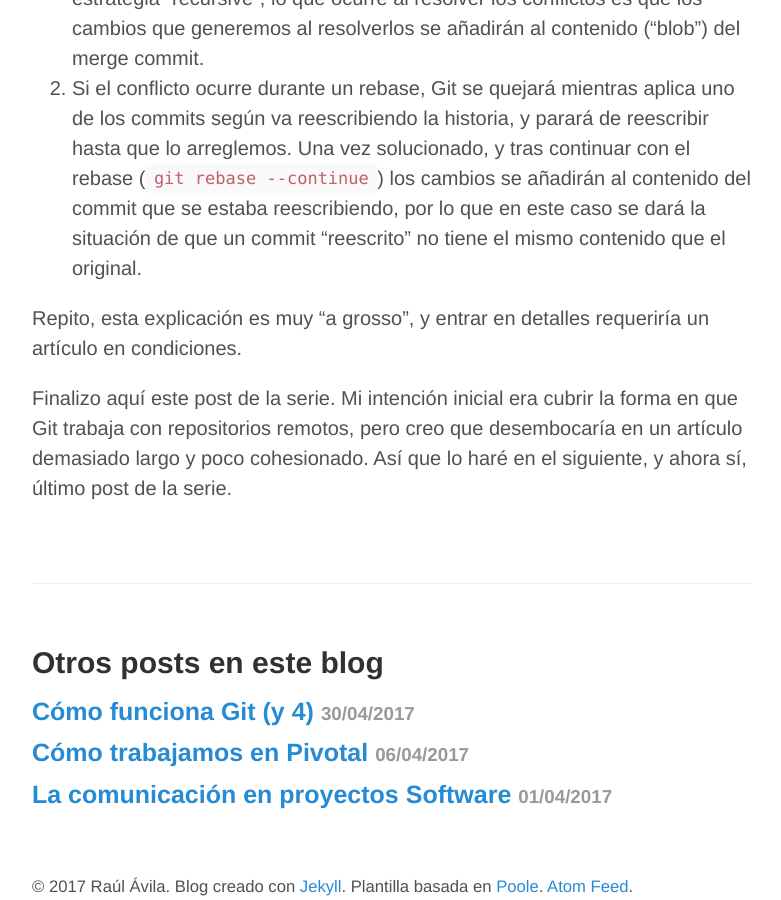
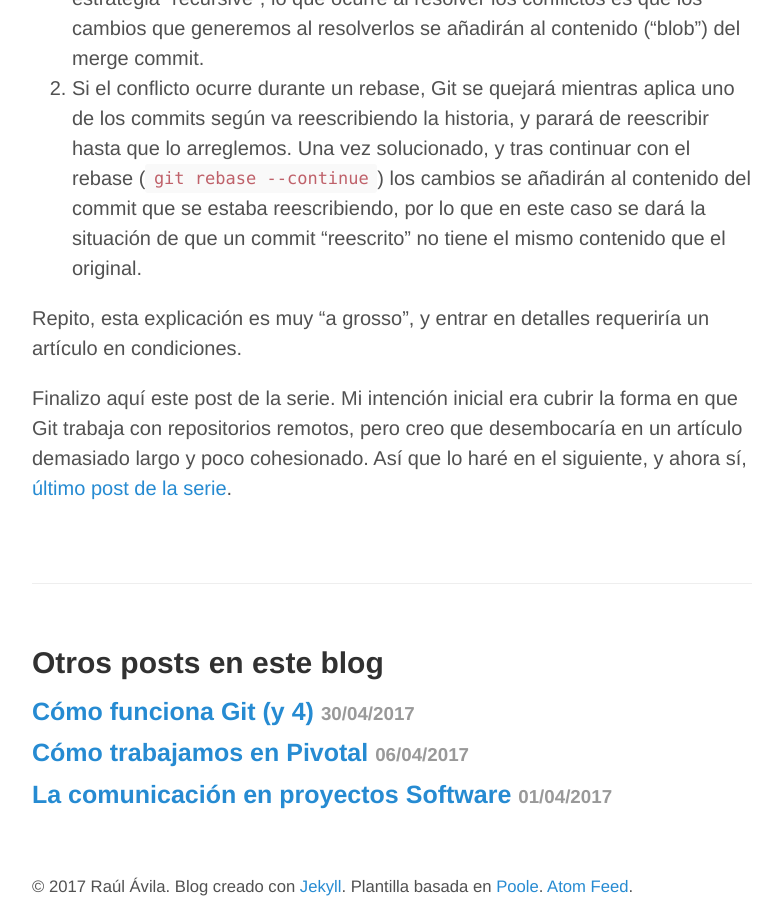
Before and after one commit to raulavila/blog-source-code, a Jekyll site: the page built from _posts/2017-03-11-como-funciona-git-3.md, in a window 1280 px wide and 900 px high, scrolled down 11974 px. Shown: the whole window, without its empty margins (248-1029 px from the left). Built offline with Jekyll 4.4.1, drawn with Linux system fonts in a browser that asks for light colours; comment, search, counter and statistics services are not loaded; some of the changed lines change nothing that is shown.

Commit message:
Break y link

```diff
--- a/_posts/2017-03-11-como-funciona-git-3.md
+++ b/_posts/2017-03-11-como-funciona-git-3.md
@@ -244,4 +244,4 @@ En la práctica, hacer `merge` y `rebase` no es tan bonito ni sencillo como acab
 
 Repito, esta explicación es muy "a grosso", y entrar en detalles requeriría un artículo en condiciones.
 
-Finalizo aquí este post de la serie. Mi intención inicial era cubrir la forma en que Git trabaja con repositorios remotos, pero creo que desembocaría en un artículo demasiado largo y poco cohesionado. Así que lo haré en el siguiente, y ahora sí, último post de la serie.
+Finalizo aquí este post de la serie. Mi intención inicial era cubrir la forma en que Git trabaja con repositorios remotos, pero creo que desembocaría en un artículo demasiado largo y poco cohesionado. Así que lo haré en el siguiente, y ahora sí, [último post de la serie](/2017/04/como-funciona-git-4/).
```
Also changed, not shown: _posts/2017-04-30-como-funciona-git-4.md (+2 -0 lines).
